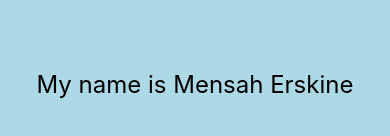
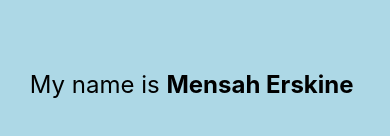
Before and after one commit to E-Mensah/rn-assignment2-11293368, a React Native app in the folder firstApp/: screen / in a window 390 px wide. Shown: the part 338-474 px from the top of the page. Built offline with nearby package versions, Linux system fonts and the light colour scheme.

Commit message:
Made the text with my name bold

```diff
--- a/firstApp/App.js
+++ b/firstApp/App.js
@@ -4,7 +4,7 @@ import { StyleSheet, Text, View } from 'react-native';
 export default function App() {
   return (
     <View style={styles.container}>
-      <Text style={styles.text}>My name is Mensah Erskine</Text>
+      <Text style={styles.text}>My name is <Text style={styles.formatBold}>Mensah Erskine</Text> </Text>
       <StatusBar style="auto" />
     </View>
   );
@@ -20,4 +20,7 @@ const styles = StyleSheet.create({
   text: {
     fontSize: 24,
   },
+  formatBold: {
+    fontWeight: 'bold',
+  },
 });
```
